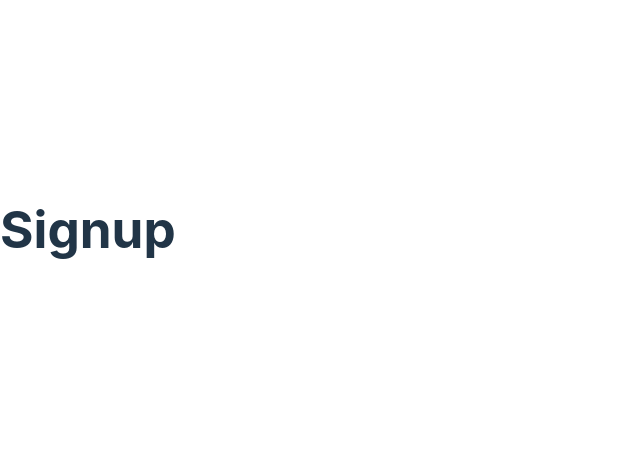
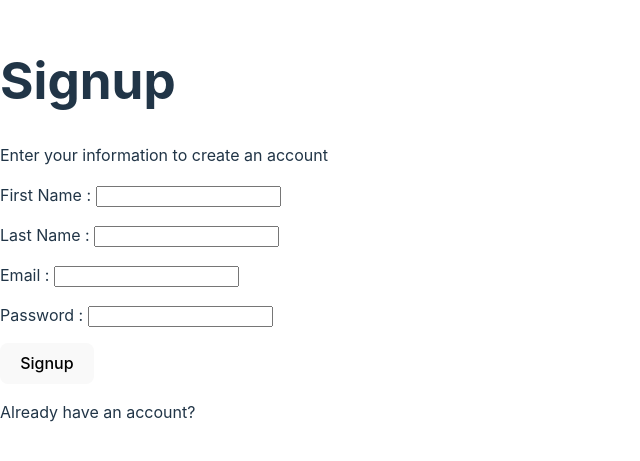
Before and after one commit to Advait-Wakulkar/PaytmFullStackProjetc, a React (Vite) app in the folder frontend/: page /signup in a window 1280 px wide. Shown: the part 171-632 px from the top of the page, without its empty margins (0-640 px from the left). Built offline with nearby package versions, Linux system fonts and the light colour scheme.

Commit message:
enhance Signup component with form fields and instructions for user registration

```diff
--- a/frontend/src/components/Signup.jsx
+++ b/frontend/src/components/Signup.jsx
@@ -1,6 +1,27 @@
 function Signup(){
     return <>
-    <h1>Signup</h1>
+    <div>
+        <h1>Signup</h1>
+        <p></p>
+        <p>Enter your information to create an account</p>
+        <p></p>
+
+        <label for="firstname">First Name : </label>
+        <input type="textbox" id="firstname" name="firstname"></input>
+        <p></p>
+        <label>Last Name : </label>
+        <input type="textbox" id="lastname" name="lastname"></input>
+        <p></p>
+        <label>Email : </label>
+        <input type="textbox" id="email" name="email"></input>
+        <p></p>
+        <label>Password : </label>
+        <input type="textbox" id="password" name="password"></input>
+        <p></p>
+        <button>Signup</button>
+        <p>Already have an account? </p>
+
+    </div>
     </>
 }
 
```
